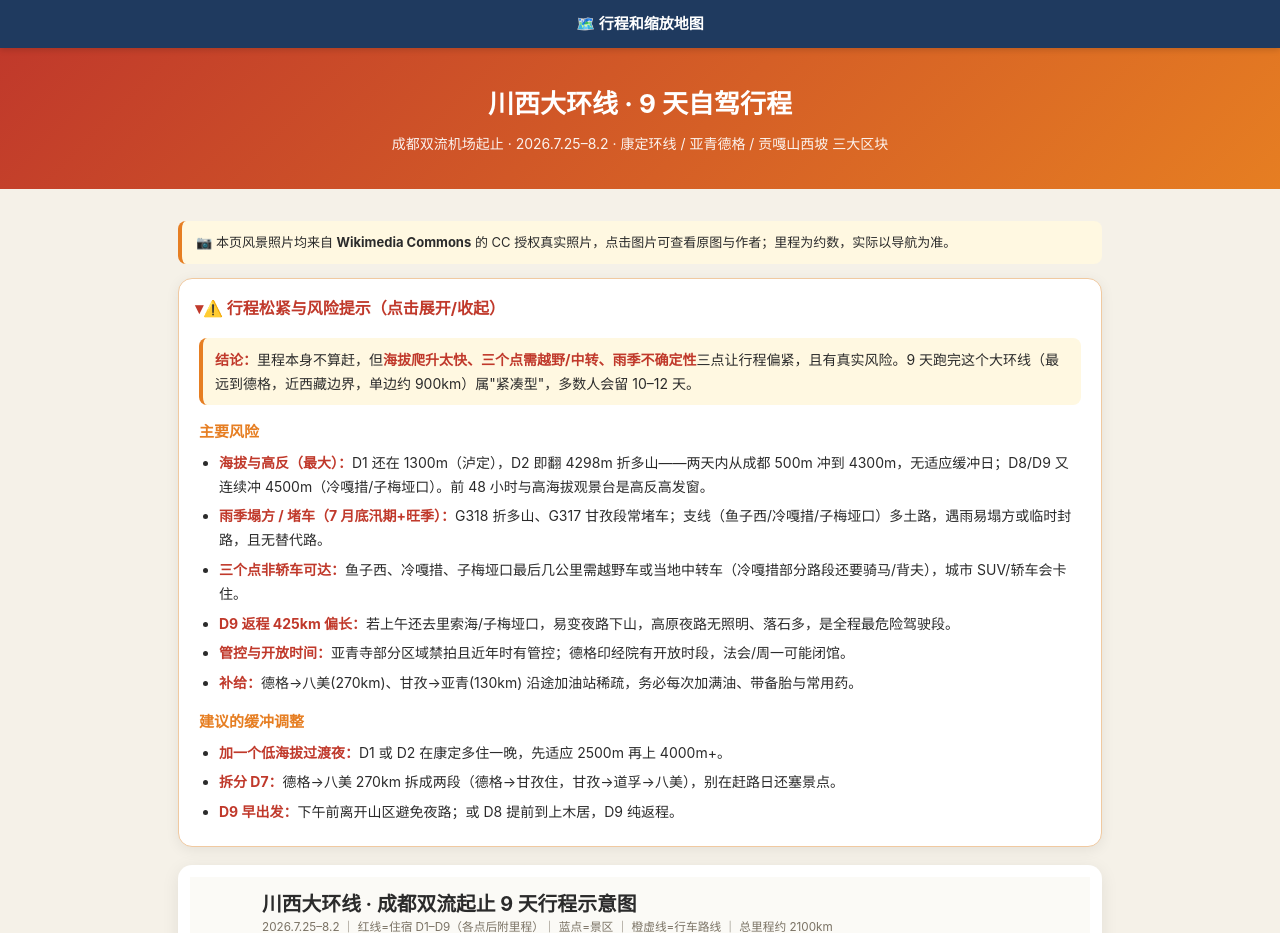
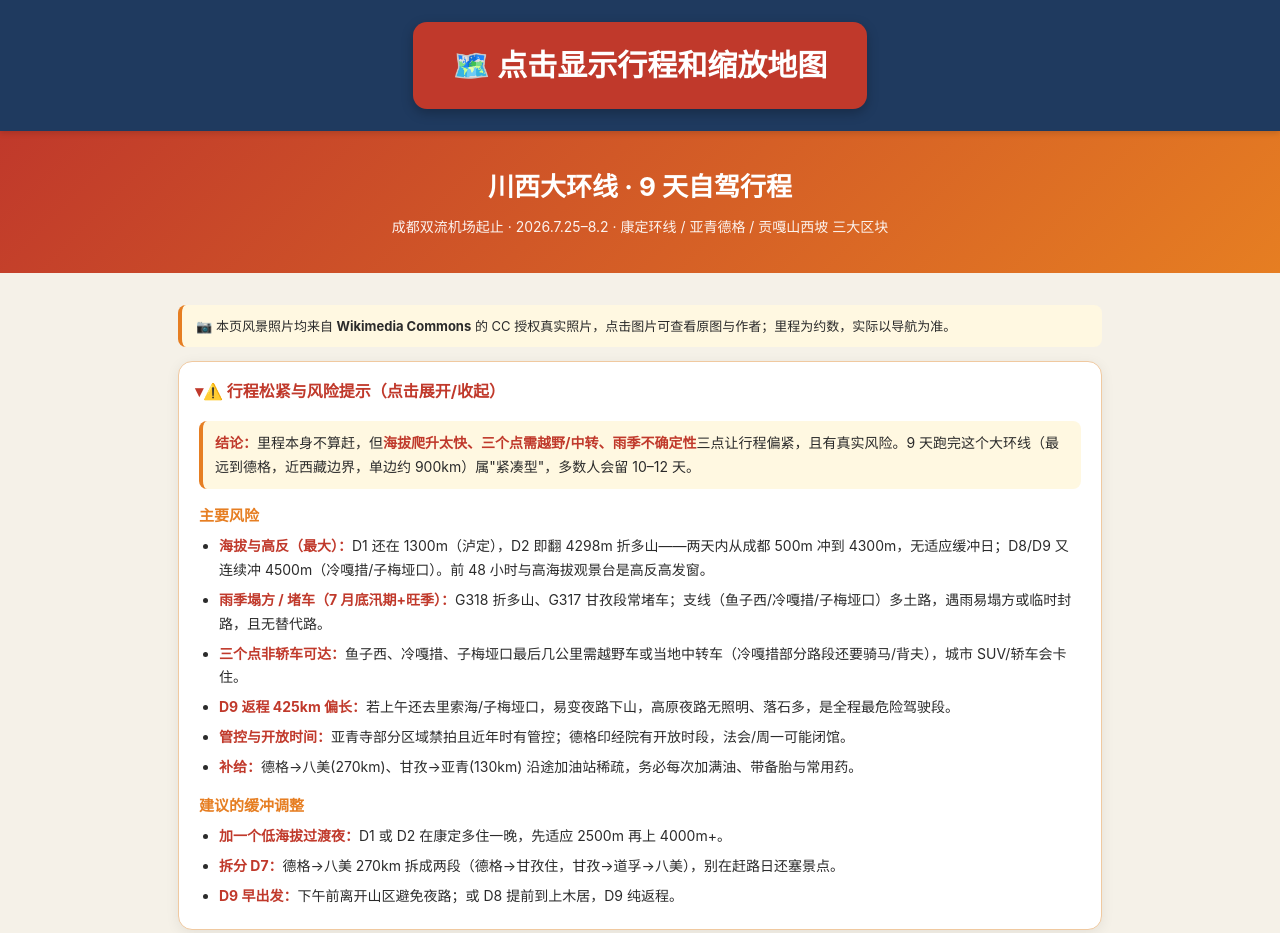
Before and after one commit to ctrl402/addict, a plain HTML site: page chuanxi/index.html in a window 1280 px wide. Shown: the top 933 px of the page. Drawn offline with Linux system fonts and the light colour scheme.

Commit message:
chuanxi: 头部按钮改文案「点击显示行程和缩放地图」并放大

```diff
--- a/chuanxi/index.html
+++ b/chuanxi/index.html
@@ -42,12 +42,13 @@ details.risk[open]>summary::before{content:"▾ "}
 .risk-bd li{margin:6px 0}
 .risk-bd .verdict{background:#fff8e1;border-left:4px solid #e67e22;padding:10px 12px;border-radius:8px;margin:4px 0 10px}
 .risk-bd b{color:#c0392b}
-.topnav{position:sticky;top:0;z-index:60;background:#1f3a5f;padding:11px 16px;text-align:center;font-size:15px;box-shadow:0 2px 6px rgba(0,0,0,.15)}
-.topnav a{color:#fff;text-decoration:none;font-weight:700}
-.topnav a:hover{text-decoration:underline}
+.topnav{position:sticky;top:0;z-index:60;background:#1f3a5f;padding:22px 16px;text-align:center;box-shadow:0 2px 6px rgba(0,0,0,.15)}
+.topnav a{display:inline-block;color:#fff;text-decoration:none;font-weight:700;font-size:30px;
+  background:#c0392b;padding:18px 40px;border-radius:14px;box-shadow:0 4px 12px rgba(0,0,0,.25)}
+.topnav a:hover{background:#e04434}
 </style></head>
 <body>
-<div class="topnav"><a href="itinerary.html">🗺️ 行程和缩放地图</a></div>
+<div class="topnav"><a href="itinerary.html">🗺️ 点击显示行程和缩放地图</a></div>
 <header>
   <h1>川西大环线 · 9 天自驾行程</h1>
   <p>成都双流机场起止 · 2026.7.25–8.2 · 康定环线 / 亚青德格 / 贡嘎山西坡 三大区块</p>
@@ -177,6 +178,7 @@ details.risk[open]>summary::before{content:"▾ "}
 <text x="222" y="667" font-size="12" fill="#444">景区</text>
 <line x1="285" y1="663" x2="325" y2="663" stroke="#d97a25" stroke-width="3" stroke-dasharray="6 4"/>
 <text x="332" y="667" font-size="12" fill="#444">行车路线</text>
+
 
 
 
```
